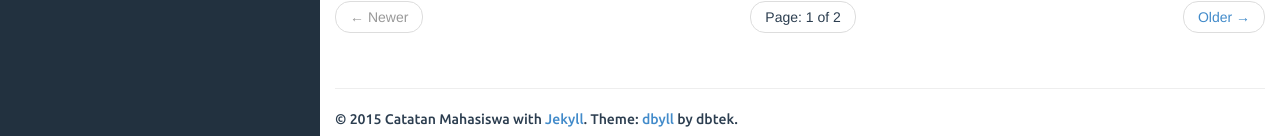
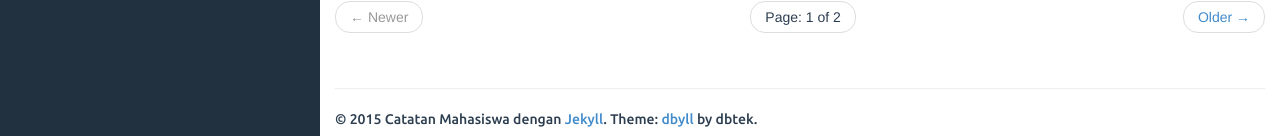
Before and after one commit to sofiangrh/sofiangrh.github.io, a Jekyll site: the page built from index.html, in a window 1280 px wide and 900 px high, scrolled down 3849 px. Shown: the part 761-897 px from the top of the window. Built offline with Jekyll 4.4.1, drawn with Linux system fonts in a browser that asks for light colours; the list of posts is cut into pages by our own code.

Commit message:
Mengubah footer

```diff
--- a/_includes/default.html
+++ b/_includes/default.html
@@ -99,7 +99,7 @@
 		<footer>
 			<hr/>
 			<p>
-				&copy; {{ site.time | date: '%Y' }} Catatan Mahasiswa with <a href="http://jekyllrb.com/">Jekyll</a>. Theme: <a href="https://github.com/dbtek/dbyll">dbyll</a> by dbtek.
+				&copy; {{ site.time | date: '%Y' }} Catatan Mahasiswa dengan <a href="http://jekyllrb.com/">Jekyll</a>. Theme: <a href="https://github.com/dbtek/dbyll">dbyll</a> by dbtek.
 			</p>
 		</footer>
 	</div>
```
